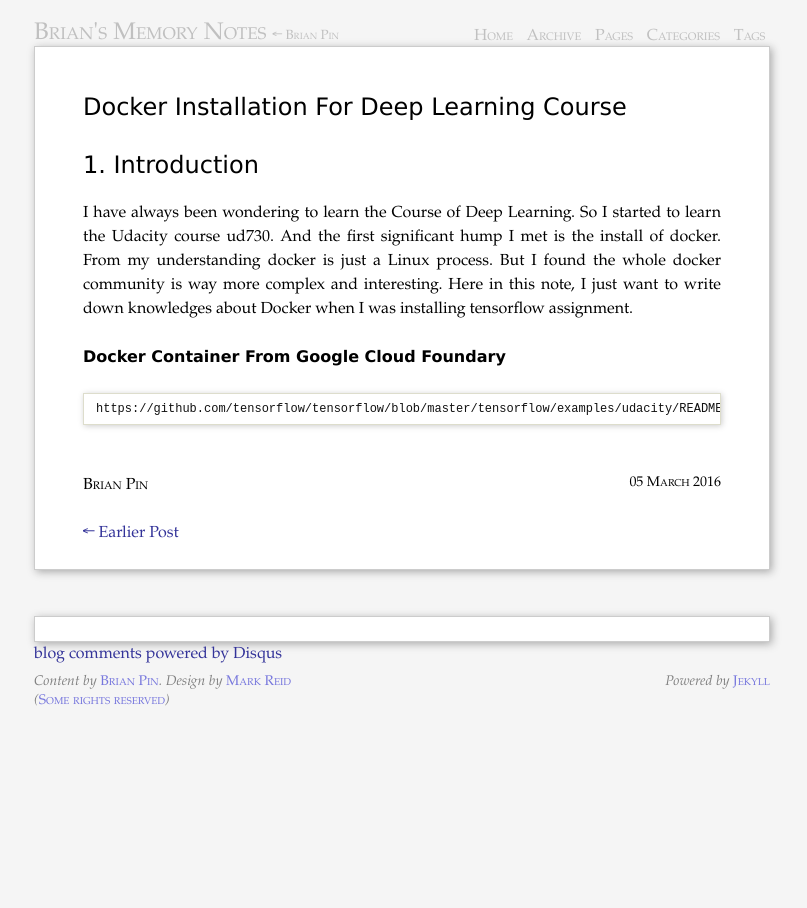
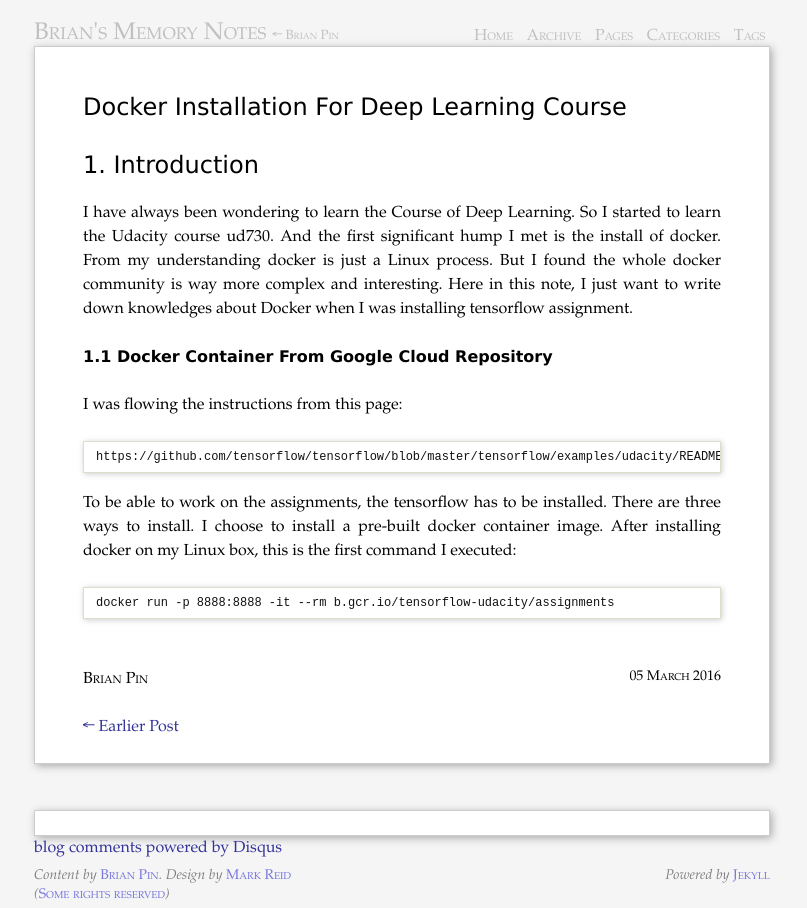
Before and after one commit to BrianPin/brianpin.github.io, a Jekyll site: the page built from _posts/2016-03-05-docker-note-for-udacity-deep-learning-course.markdown, in a window 1280 px wide. Shown: the whole page, without its empty margins (238-1045 px from the left). Built offline with Jekyll 4.4.1, drawn with Linux system fonts in a browser that asks for light colours; Markdown is read by kramdown in place of the engine named in the settings; comment, search, counter and statistics services are not loaded.

Commit message:
Change of Docker introduction

````diff
--- a/_posts/2016-03-05-docker-note-for-udacity-deep-learning-course.markdown
+++ b/_posts/2016-03-05-docker-note-for-udacity-deep-learning-course.markdown
@@ -11,7 +11,14 @@ found the whole docker community is way more complex and interesting. Here in
 this note, I just want to write down knowledges about Docker when I was installing
 tensorflow assignment.
 
-## Docker Container From Google Cloud Foundary
+## 1.1 Docker Container From Google Cloud Repository
+I was flowing the instructions from this page:
 ```
 https://github.com/tensorflow/tensorflow/blob/master/tensorflow/examples/udacity/README.md
 ```
+To be able to work on the assignments, the tensorflow has to be installed. There
+are three ways to install. I choose to install a pre-built docker container image.
+After installing docker on my Linux box, this is the first command I executed:
+```
+docker run -p 8888:8888 -it --rm b.gcr.io/tensorflow-udacity/assignments
+```
````
